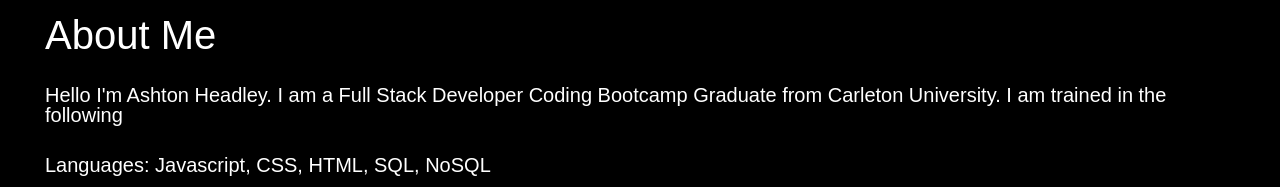
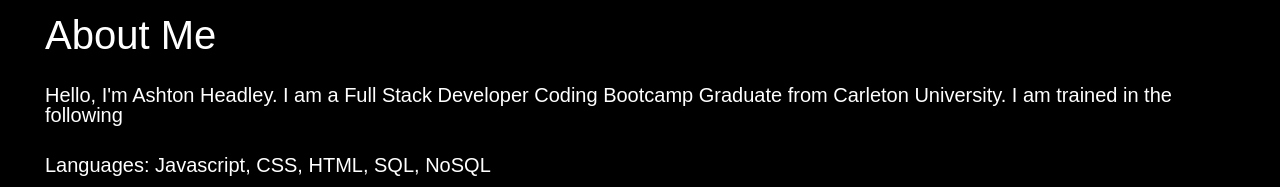
Before and after one commit to ashiemotto/About-Me, a plain HTML site: page index.html in a window 1280 px wide. Shown: the part 486-673 px from the top of the page. Drawn offline with Linux system fonts and the light colour scheme.

Commit message:
update spelling

```diff
--- a/css/style.css
+++ b/css/style.css
@@ -87,6 +87,7 @@ nav a{
 }
 .contact{
     text-align: center;
+    color: white;
 }
 /*set screen to chanes for devices so there is no overflow*/
 @media screen and (max-width: 768px) {
--- a/index.html
+++ b/index.html
@@ -27,7 +27,7 @@
         <div class="a1">
             <section class="about-me" id="write-up">
                 <h2>About Me</h2>
-                <p>Hello I'm Ashton Headley.
+                <p>Hello, I'm Ashton Headley.
                    I am a Full Stack Developer Coding Bootcamp Graduate from Carleton University. I am trained in the following </p>
                    <p>Languages: Javascript, CSS, HTML, SQL, NoSQL</p>
                    <p>Applications: Github, MongoDB, MySQL </p>
```
